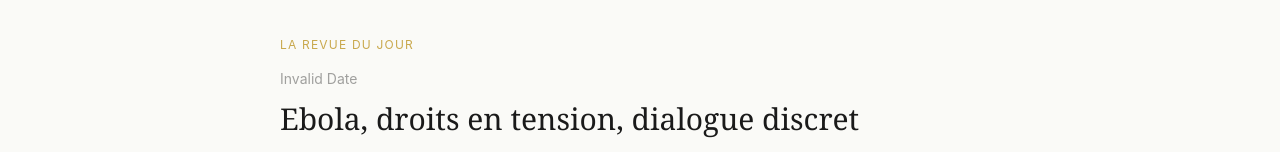
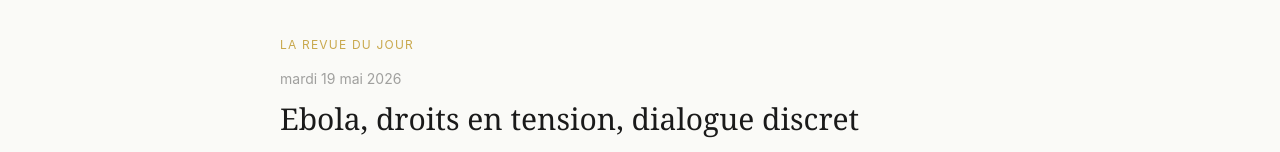
Before and after one commit to papamamour-spec/jubel, a Next.js app: page /revue/2026-05-19 in a window 1280 px wide. Shown: the part 198-350 px from the top of the page. Built offline with nearby package versions, Linux system fonts and the light colour scheme.

Commit message:
fix: handle YAML auto-parsed Date objects in Revue du Jour
YAML parses unquoted dates (2026-05-19) as Date objects instead
of strings. formatDateLong now handles string, Date, and number
inputs gracefully.

https://claude.ai/code/session_01TKRkHUMobc9ChTnhRLNQb1

```diff
--- a/src/app/revue/[date]/page.tsx
+++ b/src/app/revue/[date]/page.tsx
@@ -22,8 +22,20 @@ export async function generateMetadata({
   };
 }
 
-function formatDateLong(dateStr: string): string {
-  const d = new Date(dateStr + "T12:00:00");
+function formatDateLong(dateStr: string | Date | number): string {
+  const str = String(dateStr);
+  const match = str.match(/(\d{4})-(\d{2})-(\d{2})/);
+  if (match) {
+    const d = new Date(`${match[1]}-${match[2]}-${match[3]}T12:00:00`);
+    return d.toLocaleDateString("fr-FR", {
+      weekday: "long",
+      year: "numeric",
+      month: "long",
+      day: "numeric",
+    });
+  }
+  const d = new Date(str);
+  if (isNaN(d.getTime())) return str;
   return d.toLocaleDateString("fr-FR", {
     weekday: "long",
     year: "numeric",
--- a/src/app/revue/page.tsx
+++ b/src/app/revue/page.tsx
@@ -10,8 +10,20 @@ export const metadata: Metadata = {
     "Synthèse quotidienne de la presse sénégalaise par l'Institut Jubël.",
 };
 
-function formatDateLong(dateStr: string): string {
-  const d = new Date(dateStr + "T12:00:00");
+function formatDateLong(dateStr: string | Date | number): string {
+  const str = String(dateStr);
+  const match = str.match(/(\d{4})-(\d{2})-(\d{2})/);
+  if (match) {
+    const d = new Date(`${match[1]}-${match[2]}-${match[3]}T12:00:00`);
+    return d.toLocaleDateString("fr-FR", {
+      weekday: "long",
+      year: "numeric",
+      month: "long",
+      day: "numeric",
+    });
+  }
+  const d = new Date(str);
+  if (isNaN(d.getTime())) return str;
   return d.toLocaleDateString("fr-FR", {
     weekday: "long",
     year: "numeric",
```
